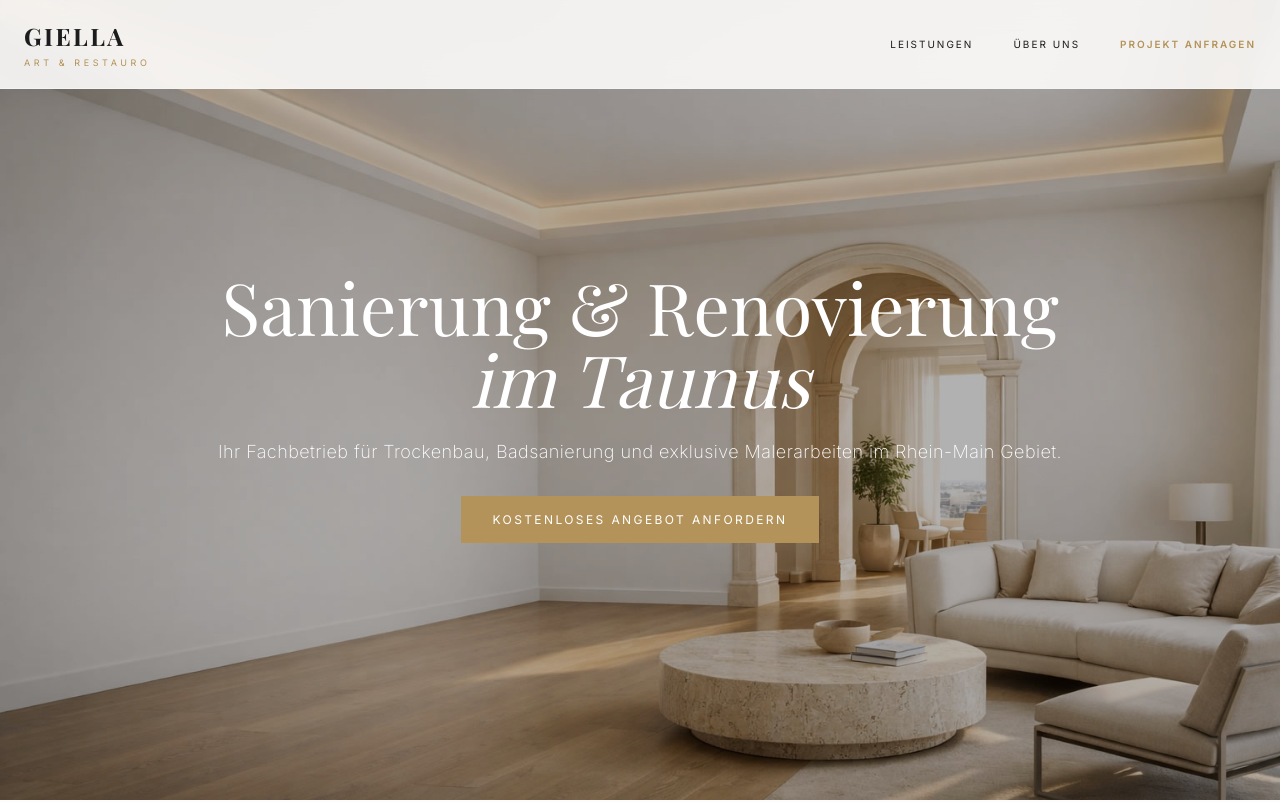
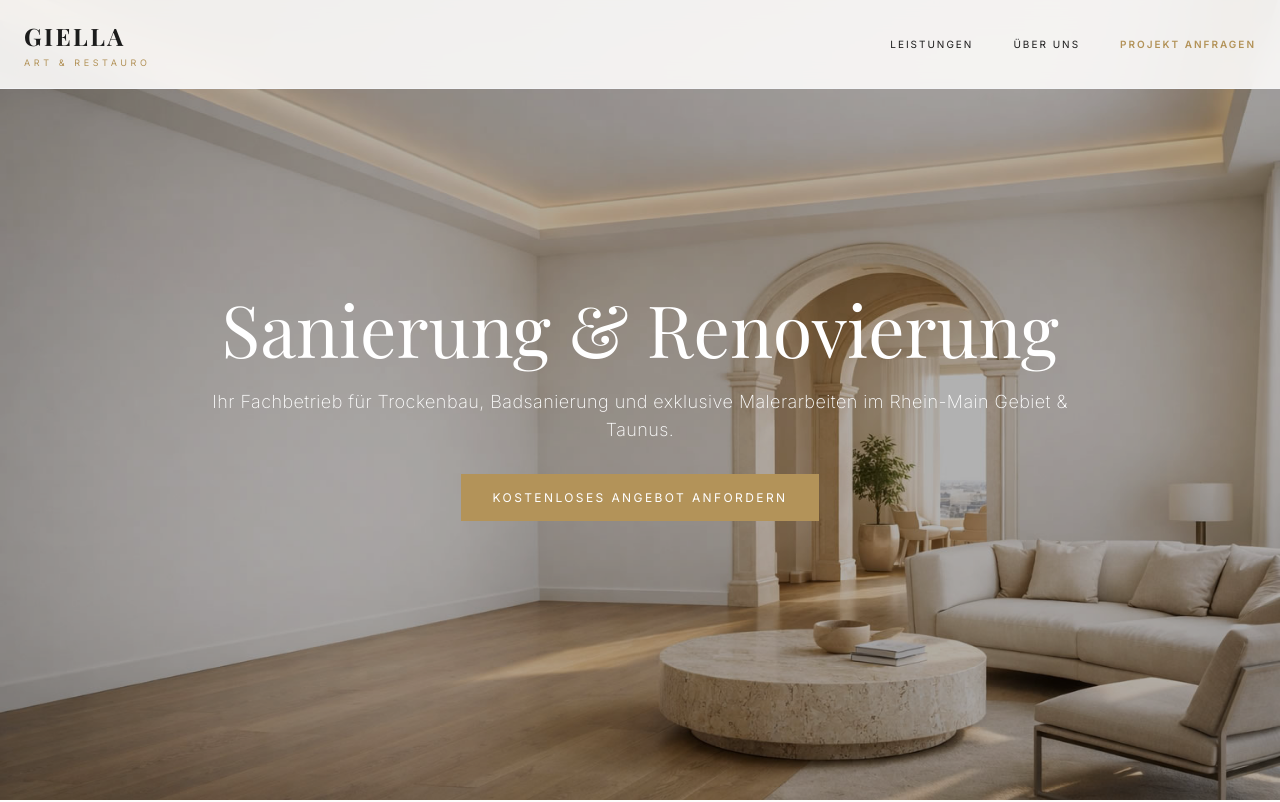
Before and after one commit to Opernreisefuehrer/Giuseppe, a plain HTML site: page index.html in a window 1280 px wide. Shown: the top 802 px of the page. Drawn offline with nearby package versions, Linux system fonts and the light colour scheme; a web font is replaced by a local one.

Commit message:
Update hero section text for clarity and consistency

```diff
--- a/index.html
+++ b/index.html
@@ -50,8 +50,8 @@
         <img src="images/hero-giella.jpg" alt="Exklusives Interior Design" class="absolute inset-0 w-full h-full object-cover">
         <div class="absolute inset-0 bg-black/30"></div>
         <div class="relative z-10 text-center text-white px-4 max-w-4xl">
-            <h1 class="text-5xl md:text-7xl font-serif mb-6 leading-tight">Sanierung & Renovierung <br><span class="italic font-normal">im Taunus</span></h1>
-            <p class="text-sm md:text-lg font-light tracking-wide mb-10">Ihr Fachbetrieb für Trockenbau, Badsanierung und exklusive Malerarbeiten im Rhein-Main Gebiet.</p>
+            <h1 class="text-5xl md:text-7xl font-serif mb-6 leading-tight">Sanierung & Renovierung <br><span class="italic font-normal"></span></h1>
+            <p class="text-sm md:text-lg font-light tracking-wide mb-10">Ihr Fachbetrieb für Trockenbau, Badsanierung und exklusive Malerarbeiten im Rhein-Main Gebiet & Taunus.</p>
             <a href="#kontakt" class="bg-giella-gold text-white px-8 py-4 uppercase tracking-[0.2em] text-xs hover:bg-white hover:text-giella-dark transition-all duration-500">Kostenloses Angebot anfordern</a>
         </div>
     </section>
```
